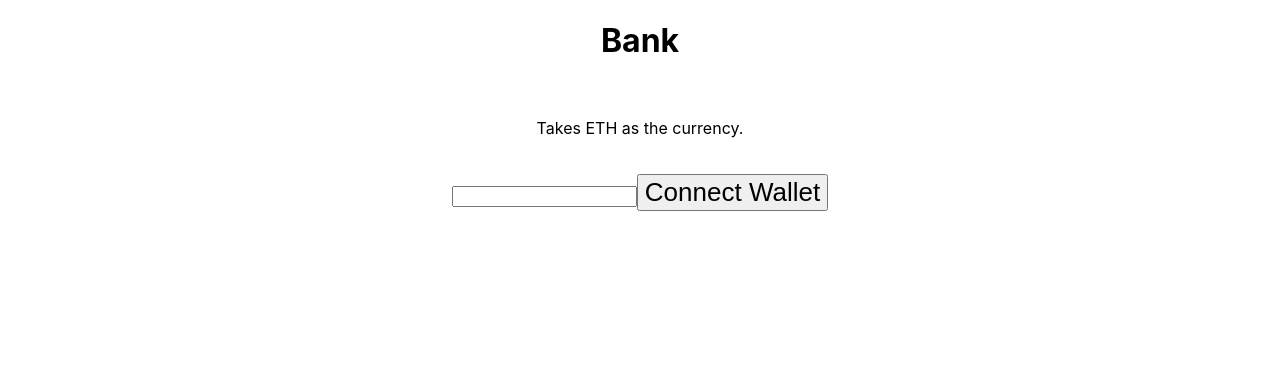
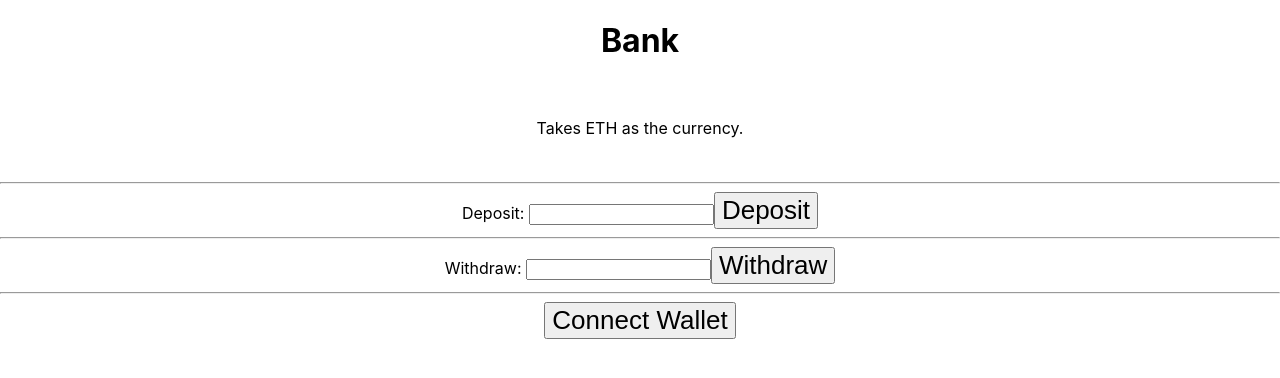
Before and after one commit to defi-bank/dbank, a React (Vite) app in the folder frontend/: page / in a window 1280 px wide. Shown: the top 378 px of the page. Built offline with nearby package versions, Linux system fonts and the light colour scheme.

Commit message:
major refactor

```diff
--- a/frontend/src/App.jsx
+++ b/frontend/src/App.jsx
@@ -8,14 +8,49 @@ function App() {
     connectWallet,
     currentAccount,
     isLoading,
-    handleChange
+    formData,
+    handleChange,
+    deposit,
+    withdraw
   } = useBankContext()
+
+
+  const Input = ({ placeholder, name, type, value, handleChange }) => (
+    <input
+      placeholder={placeholder}
+      type={type}
+      name={name}
+      value={value}
+      onChange={(e) => handleChange(e, name)}
+    />
+  );
+
+  const handleDeposit = (e) => {
+    const { depositAmount } = formData;
+    e.preventDefault();
+    if (!depositAmount) return;
+    deposit();
+  };
+
+  const handleWithdraw = (e) => {
+    const { withdrawAmount } = formData;
+    e.preventDefault();
+    if (!withdrawAmount) return;
+    withdraw();
+  };
 
   return (
     <div className="App">
       <h1>Bank</h1><br />
       <p>Takes ETH as the currency.</p><br />
-      <input />
+      <hr />
+      Deposit: <Input type="text" name="depositAmount" handleChange={handleChange} />
+      <button onClick={handleDeposit}>Deposit</button><br />
+      <hr />
+      Withdraw: <Input type="text" name="withdrawAmount" handleChange={handleChange} />
+      <button onClick={handleWithdraw}>Withdraw</button><br />
+      <hr />
+
       {!currentAccount && (
         <button
           type="button"
--- a/frontend/src/context/BankContext.jsx
+++ b/frontend/src/context/BankContext.jsx
@@ -16,6 +16,7 @@ const createEthereumContract = () => {
 };
 
 export const BankContextProvider = ({ children }) => {
+    const [formData, setformData] = useState({ depositAmount: "", withdrawAmount: "" });
     const [currentAccount, setCurrentAccount] = useState("");
     const [isLoading, setIsLoading] = useState(false);
 
@@ -53,25 +54,17 @@ export const BankContextProvider = ({ children }) => {
         }
     };
 
-    //   REFACTOR to DEPOSIT AND WITHDRAW
-    const sendBank = async () => {
+    const deposit = async () => {
         try {
             if (ethereum) {
-                const { addressTo, amount, keyword, message } = formData;
+                const { depositAmount } = formData;
+
+                // load the ABI from local file
+                // defined above
                 const BankContract = createEthereumContract();
-                const parsedAmount = ethers.utils.parseEther(amount);
+                let parsedAmount = ethers.utils.parseEther(depositAmount)
 
-                await ethereum.request({
-                    method: "eth_sendBank",
-                    params: [{
-                        from: currentAccount,
-                        to: addressTo,
-                        gas: "0x5208",
-                        value: parsedAmount._hex,
-                    }],
-                });
-
-                const BankHash = await BankContract.addToBlockchain(addressTo, parsedAmount, message, keyword);
+                var BankHash = await BankContract.deposit({ value: parsedAmount })
 
                 setIsLoading(true);
                 console.log(`Loading - ${BankHash.hash}`);
@@ -79,19 +72,45 @@ export const BankContextProvider = ({ children }) => {
                 console.log(`Success - ${BankHash.hash}`);
                 setIsLoading(false);
 
-                const BanksCount = await BankContract.getBankCount();
-
-                setBankCount(BanksCount.toNumber());
                 window.location.reload();
             } else {
                 console.log("No ethereum object");
             }
         } catch (error) {
             console.log(error);
-
             throw new Error("No ethereum object");
         }
-    };
+    }
+
+    const withdraw = async () => {
+        try {
+            if (ethereum) {
+                const { withdrawAmount } = formData;
+
+                // load the ABI from local file
+                // defined above
+                const bankContract = createEthereumContract();
+                let parsedAmount = ethers.utils.parseEther(withdrawAmount)
+
+                var BankHash = await bankContract.withdraw(parsedAmount)
+
+
+                setIsLoading(true);
+                console.log(`Loading - ${BankHash.hash}`);
+                await BankHash.wait();
+                console.log(`Success - ${BankHash.hash}`);
+                setIsLoading(false);
+
+                window.location.reload();
+            } else {
+                console.log("No ethereum object");
+            }
+        } catch (error) {
+            console.log(error);
+            throw new Error("No ethereum object");
+        }
+
+    }
 
     useEffect(() => {
         checkIfWalletIsConnect();
@@ -103,7 +122,10 @@ export const BankContextProvider = ({ children }) => {
                 connectWallet,
                 currentAccount,
                 isLoading,
-                handleChange
+                formData,
+                handleChange,
+                deposit,
+                withdraw
             }}
         >
             {children}
```
